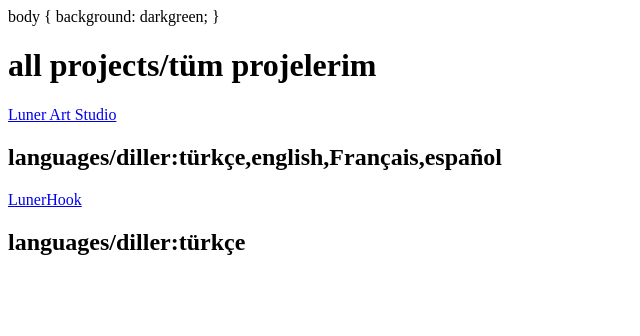
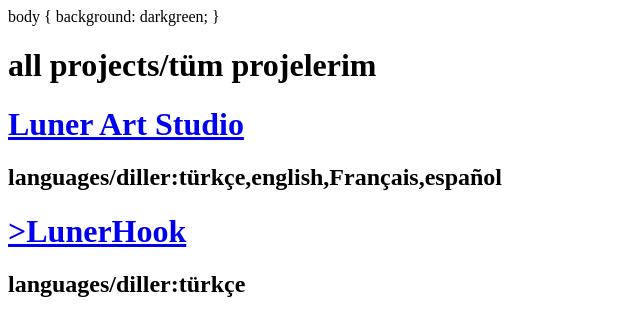
Before and after one commit to lbusiedcake7945/main, a plain HTML site: page index.html in a window 1280 px wide. Shown: the whole page, without its empty margins (0-640 px from the left). Drawn offline with Linux system fonts and the light colour scheme.

Commit message:
Update index.html

```diff
--- a/index.html
+++ b/index.html
@@ -16,10 +16,10 @@
   <body>
     <h1>all projects/tüm projelerim</h1>
 
-<a href="https://lbusiedcake7945.github.io/luner-art.github.io/lunerart-upd-2-0.html" target="_blank">Luner Art Studio</a>
+<a href="https://lbusiedcake7945.github.io/luner-art.github.io/lunerart-upd-2-0.html" target="_blank"><h1>Luner Art Studio</h1></a>
 <h2>languages/diller:türkçe,english,Français,español</h2>
 
-<a href="https://lbusiedcake7945.github.io/lunerhook.github.io/" target="_blank">LunerHook</a>
+<a href="https://lbusiedcake7945.github.io/lunerhook.github.io/" target="_blank"><h1>>LunerHook</h1></a>
 <h2>languages/diller:türkçe</h2>
 
   </body>
```
